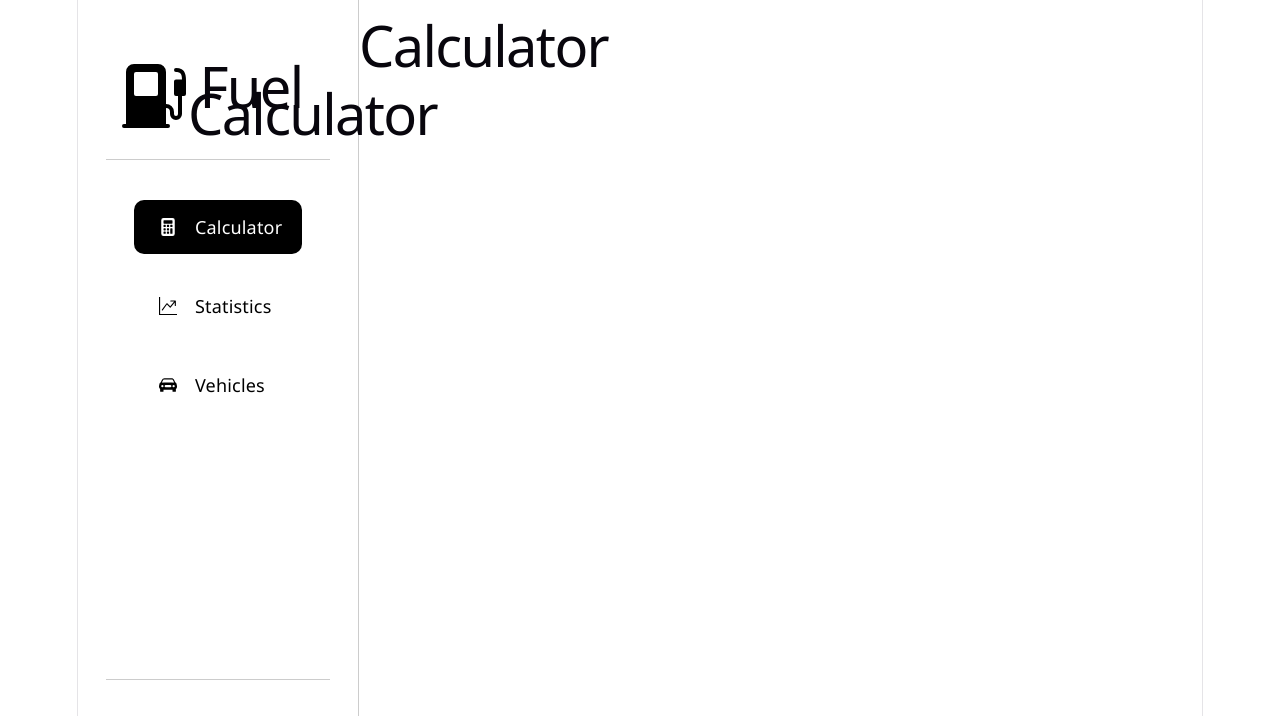
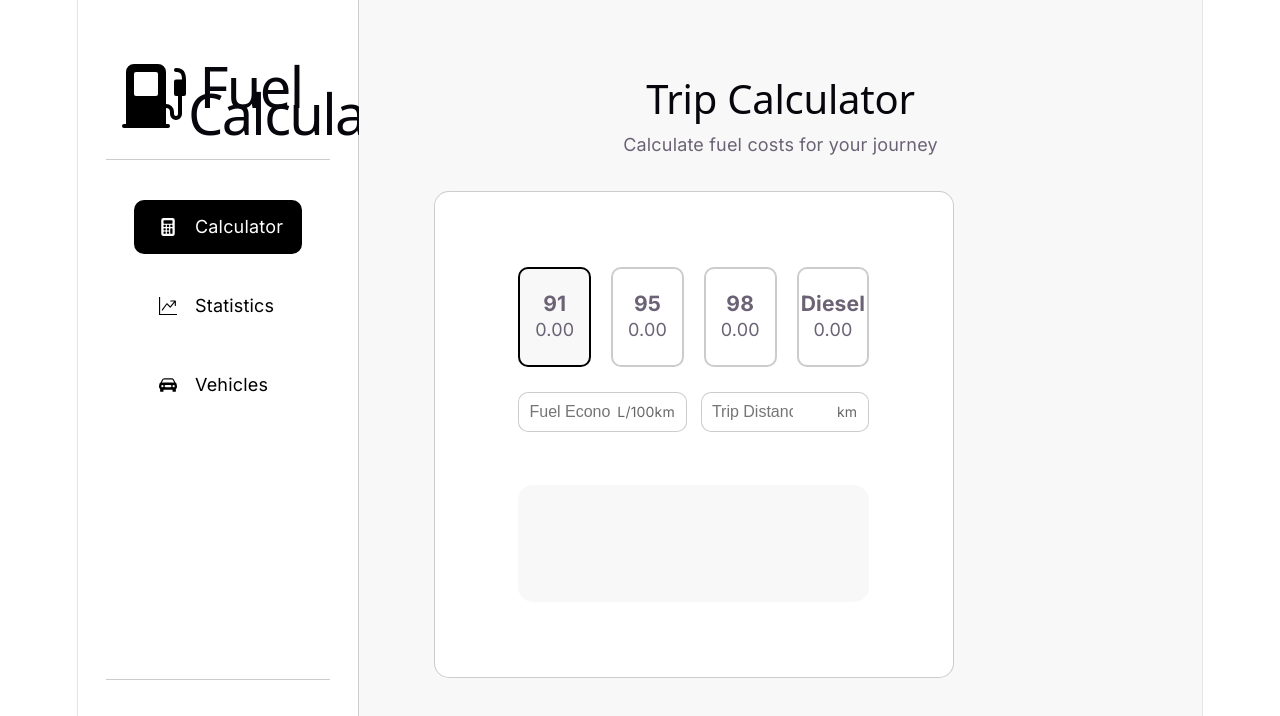
Before and after one commit to jedtherooster/Fuel, a React (Vite) app in the folder client/: page / in a window 1280 px wide. Shown: the top 716 px of the page. Built offline with nearby package versions, Linux system fonts and the light colour scheme.

Commit message:
Add basic skeleton layoput for calculation page

```diff
--- a/client/src/App.css
+++ b/client/src/App.css
@@ -1,3 +1,5 @@
+@import url("https://fonts.googleapis.com/css2?family=Inter:ital,opsz,wght@0,14..32,100..900;1,14..32,100..900&display=swap");
+
 * {
   margin: 0;
   padding: 0;
@@ -5,8 +7,19 @@
   text-decoration: none;
 }
 
+input::-webkit-outer-spin-button,
+input::-webkit-inner-spin-button {
+  -webkit-appearance: none;
+  margin: 0;
+}
+
+/* For Firefox */
+input[type="number"] {
+  -moz-appearance: textfield;
+}
+
 #root {
-  font-family: "Segoe UI", Tahoma, Geneva, Verdana, sans-serif;
+  font-family: "Inter", "Segoe UI", Tahoma, Geneva, Verdana, sans-serif;
 }
 
 .app-container {
@@ -86,3 +99,114 @@
   user-select: none;
   cursor: pointer;
 }
+
+.content-container {
+  width: 100%;
+  background-color: rgb(248, 248, 248);
+  padding: 75px;
+}
+
+/* CALCULATION PAGE */
+
+.calc-title h2 {
+  font-size: 40px;
+  font-weight: 500;
+  margin-bottom: 10px;
+}
+
+.calc-container {
+  height: 100%;
+  display: flex;
+  flex-direction: column;
+  gap: 5%;
+}
+
+.inputs-container {
+  width: 100%;
+  display: flex;
+  flex-direction: column;
+  align-items: center;
+}
+
+.calc-results-card {
+  background-color: white;
+  width: 75%;
+  height: 75%;
+  border-radius: 15px;
+  border: 1px solid rgba(0, 0, 0, 0.2);
+  display: flex;
+  flex-direction: column;
+  align-items: center;
+  justify-content: space-between;
+  padding: 75px 25px;
+}
+
+.fuel-types-container {
+  width: 75%;
+  display: flex;
+  justify-content: space-evenly;
+  gap: 20px;
+}
+
+.fuel-card {
+  border: 2px solid rgba(0, 0, 0, 0.2);
+  border-radius: 10px;
+  width: 125px;
+  height: 100px;
+  display: flex;
+  flex-direction: column;
+  justify-content: center;
+  align-items: center;
+}
+
+.fuel-card:hover {
+  user-select: none;
+  cursor: pointer;
+  background-color: rgb(248, 248, 248);
+}
+
+.fuel-card.selected {
+  background-color: rgb(248, 248, 248);
+  border: 2px solid black;
+}
+
+.trip-info-container {
+  display: flex;
+  justify-content: space-between;
+  width: 75%;
+  margin-top: 25px;
+}
+
+.input-container {
+  position: relative;
+  display: inline-block;
+  width: 48%; /* Move the 48% width here so the two inputs sit side-by-side */
+}
+
+.input-container input {
+  width: 100%; /* Let the input fill the 48% wrapper */
+  padding: 10px;
+  padding-right: 75px; /* Keeps text from overlapping the unit */
+  box-sizing: border-box;
+  font-size: 16px;
+  height: 40px; /* Bumped up slightly from 30px so 16px text fits comfortably */
+  border: 1px solid rgba(0, 0, 0, 0.2);
+  border-radius: 10px;
+}
+
+.input-container .unit {
+  position: absolute;
+  right: 12px;
+  top: 50%;
+  transform: translateY(-50%);
+  color: #666;
+  font-size: 14px;
+  pointer-events: none;
+}
+
+.results-container {
+  background-color: rgb(248, 248, 248);
+  width: 75%;
+  height: 35%;
+  border-radius: 15px;
+}
--- a/client/src/components/Calculation.jsx
+++ b/client/src/components/Calculation.jsx
@@ -2,9 +2,46 @@ import React from "react";
 
 function Calculation() {
   return (
-    <>
-      <h1>Calculator</h1>
-    </>
+    <div className="calc-container">
+      <div className="calc-title">
+        <h2>Trip Calculator</h2>
+        <p>Calculate fuel costs for your journey</p>
+      </div>
+      <div className="calc-results-card">
+        <div className="inputs-container">
+          <div className="fuel-types-container">
+            <div className="fuel-card selected">
+              <h3>91</h3>
+              <p>0.00</p>
+            </div>
+            <div className="fuel-card">
+              <h3>95</h3>
+              <p>0.00</p>
+            </div>
+            <div className="fuel-card">
+              <h3>98</h3>
+              <p>0.00</p>
+            </div>
+            <div className="fuel-card">
+              <h3>Diesel</h3>
+              <p>0.00</p>
+            </div>
+          </div>
+          <div className="trip-info-container">
+            <div class="input-container">
+              <input type="number" placeholder="Fuel Economy" step="0.1" />
+              <span class="unit">L/100km</span>
+            </div>
+            <div class="input-container">
+              <input type="number" placeholder="Trip Distance" step="0.1" />
+              <span class="unit">km</span>
+            </div>
+          </div>
+        </div>
+
+        <div className="results-container"></div>
+      </div>
+    </div>
   );
 }
 
```
